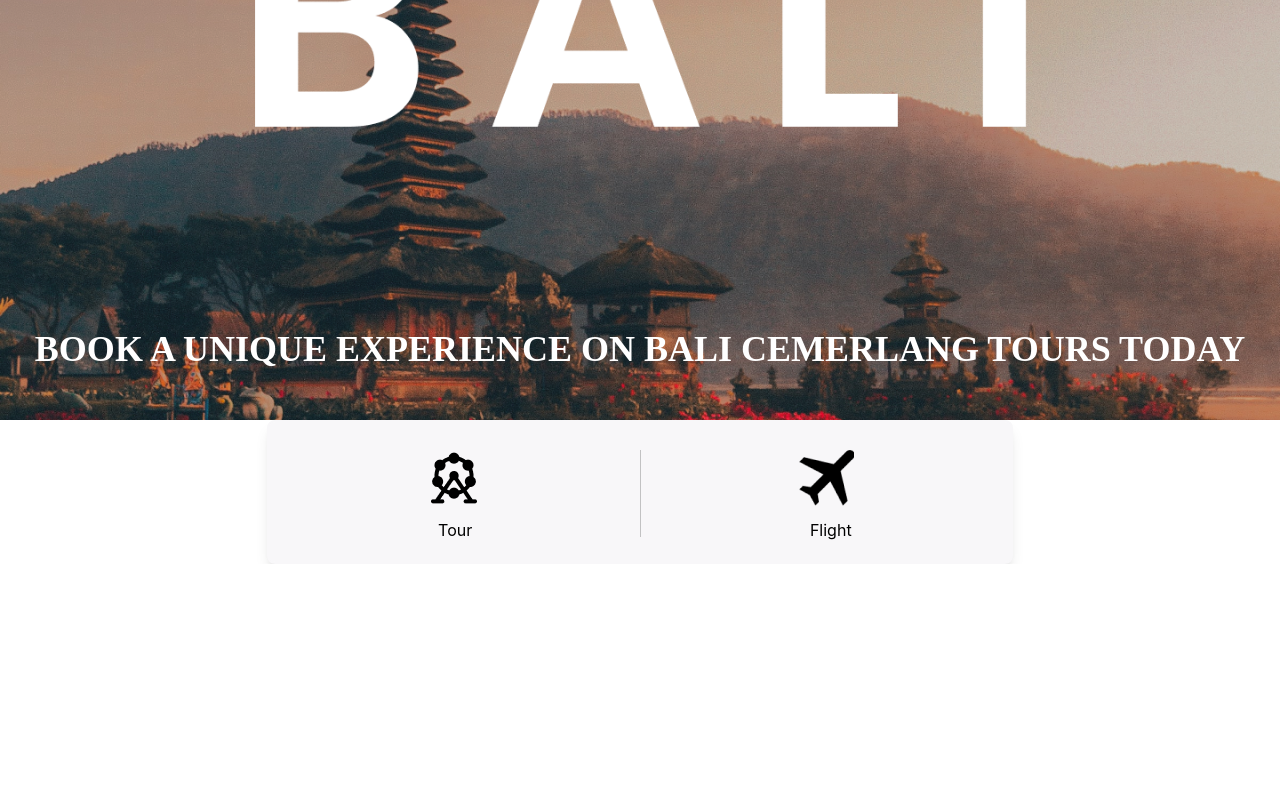
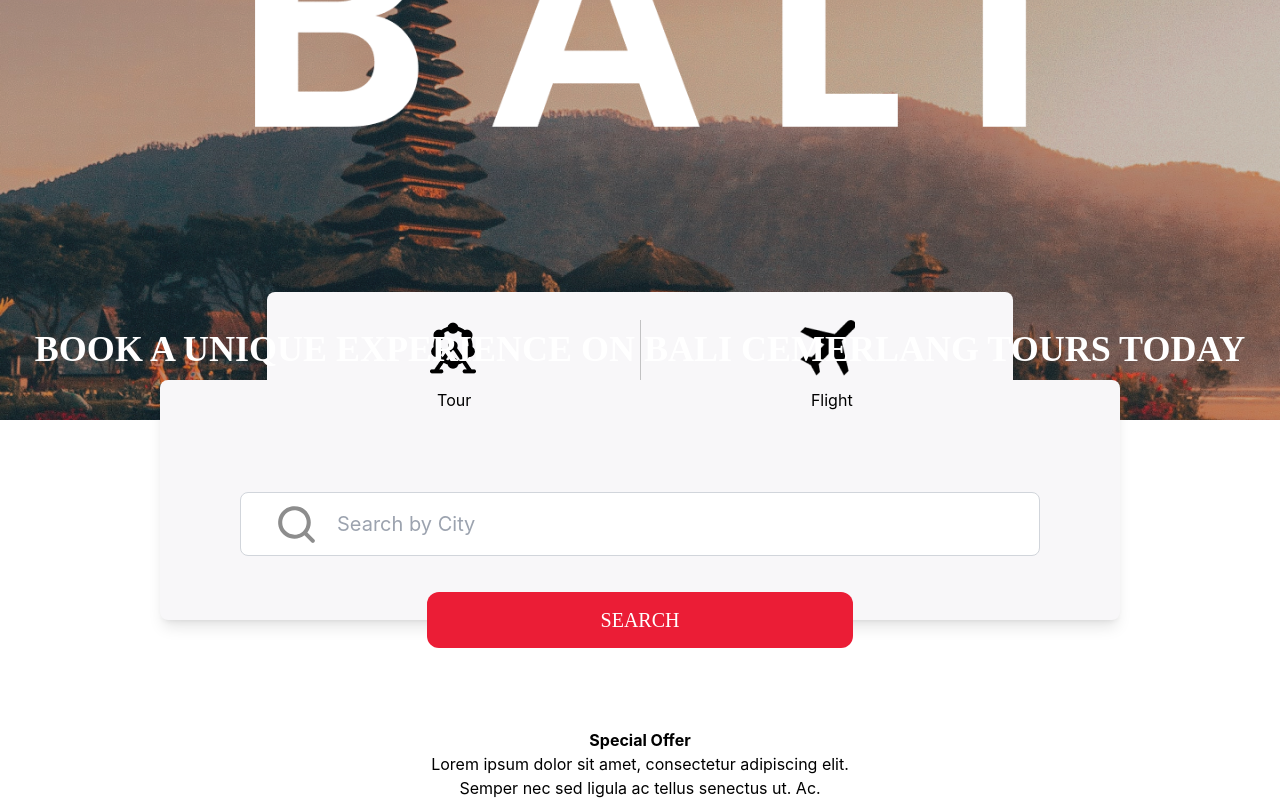
Before and after one commit to GungdeAngga/bali-cemerlang, a React (Create React App) app: page / in a window 1280 px wide. Shown: the part 331-1131 px from the top of the page. Before the commit the page ends 895 px from the top, so only its background shows below. Built offline with nearby package versions, Linux system fonts and the light colour scheme.

Commit message:
Tour menu done

```diff
--- a/src/component/searchTour/SearchButtonTour.js
+++ b/src/component/searchTour/SearchButtonTour.js
@@ -2,6 +2,10 @@
 
 export default function SearchButtonTour() {
   return (
-    <div>SearchButtonTour</div>
+    <div class='flex justify-center item-center'>
+        <button class='h-14 w-1/3 bg-VividRed rounded-xl font-poppins text-xl text-white'>
+            SEARCH
+        </button>
+    </div>
   )
 }
--- a/src/component/searchTour/SearchCity.js
+++ b/src/component/searchTour/SearchCity.js
@@ -1,7 +1,14 @@
 import React from 'react'
+import SearchInput from './SearchInput'
 
 export default function SearchCity() {
   return (
-    <div>SearchCity</div>
+    <div class='flex justify-center item-center'>
+      <div class='basis-9/12'>
+        <div class='h-60 bg-LightGrayishViolet rounded-lg shadow-lg'>
+          <SearchInput/>
+        </div>
+      </div>
+    </div>
   )
 }
--- /dev/null
+++ b/src/component/searchTour/SearchInput.js
@@ -0,0 +1,36 @@
+import React, { useState } from 'react'
+
+const SearchInput = () => {
+    const [query, setQuery] = useState('');
+
+    const handleSearch = () => {
+      // Handle the search logic using the 'query' state.
+      console.log('Searching for:', query);
+    };
+
+    const handleKeyPress = (e) => {
+      if (e.key === 'Enter') {
+        handleSearch();
+      }
+    };
+
+  return (
+    <div className="flex items-center justify-center pt-28">
+        <div class='flex items-center justify-center '>
+            <img src="/asset/eva_search-fill.svg" alt="search" class='absolute pl-28'/>
+        </div>
+
+
+        <input
+            type="text"
+            placeholder="Search by City"
+            value={query}
+            onChange={(e) => setQuery(e.target.value)}
+            onKeyPress={handleKeyPress} // Listen for the "Enter" key press
+            className="w-10/12 p-2 border border-gray-300 rounded-lg pl-24 h-16 text-Poppins text-xl"
+        />
+    </div>
+  )
+}
+
+export default SearchInput;
--- a/src/component/searchTour/TourAndFlight.js
+++ b/src/component/searchTour/TourAndFlight.js
@@ -7,7 +7,7 @@
   return (
     <div class='flex justify-center item-center'>
       <div class='basis-7/12'>
-        <div className='bg-LightGrayishViolet border-2 border-LightGrayishViolet h-36 rounded-lg shadow-lg'>
+        <div className='bg-LightGrayishViolet h-36 rounded-lg shadow-2xl'>
 
           <div class='flex'>
             <div class='basis-1/2'>
--- a/src/component/searchTour/TourMenu.js
+++ b/src/component/searchTour/TourMenu.js
@@ -1,7 +1,24 @@
 import React from 'react'
+import TourAndFlight from './TourAndFlight'
+import SearchCity from './SearchCity'
+import SearchButtonTour from './SearchButtonTour'
 
 export default function TourMenu() {
   return (
-    <div>TourMenu</div>
+    <div class='-mt-32'>
+      <div class=''>
+
+        <div class=''>
+          <TourAndFlight/>
+          </div>
+        <div class='-mt-14'>
+          <SearchCity/>
+        </div>
+        <div class='-mt-7'>
+          <SearchButtonTour/>
+        </div>
+
+      </div>
+    </div>
   )
 }
--- a/src/view/landingPage/LandingPage.js
+++ b/src/view/landingPage/LandingPage.js
@@ -1,6 +1,7 @@
 import React from 'react'
 import Navbar from '../../component/navbar/Navbar'
-import TourAndFlight from '../../component/searchTour/TourAndFlight'
+import TourMenu from '../../component/searchTour/TourMenu'
+
 
 
 export default function LandingPage() {
@@ -17,7 +18,15 @@
           </div>
       </div>
       <Navbar/>
-      <TourAndFlight/>
+      <TourMenu/>
+      <div class='flex justify-center item-center'>
+        <div class='text-center pt-20 w-4/12'>
+        <p className='font-bold'>Special Offer</p>
+        <p>Lorem ipsum dolor sit amet, consectetur adipiscing elit. Semper nec sed ligula ac tellus senectus ut. Ac.</p>
+      </div>
+      </div>
+
+
     </div>
   )
 }
```
Also changed, not shown: public/asset/eva_search-fill.svg (added).
